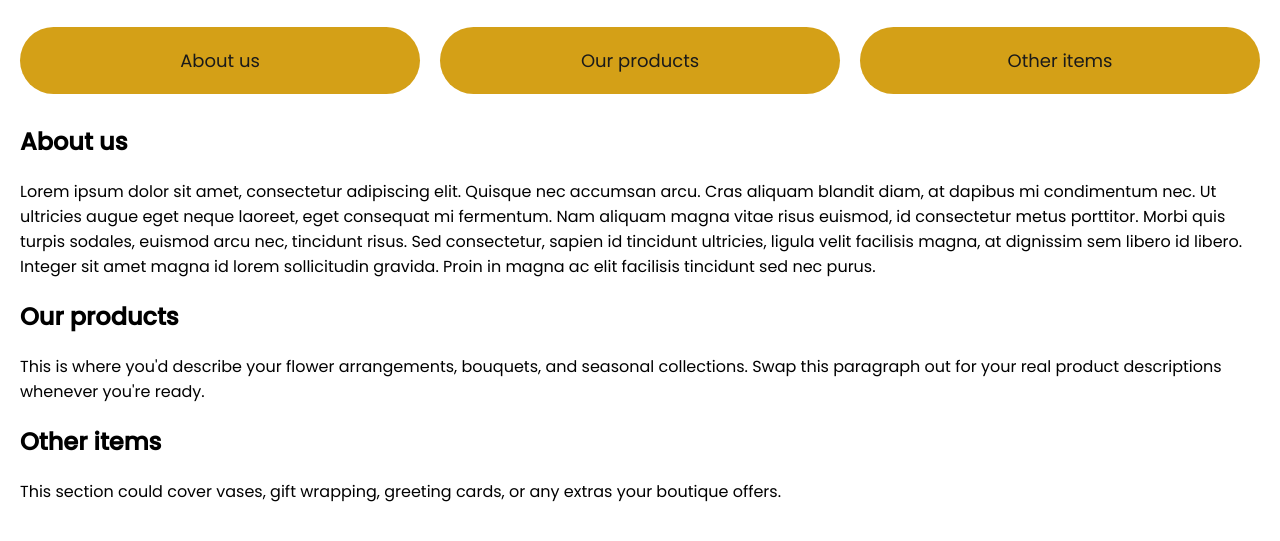
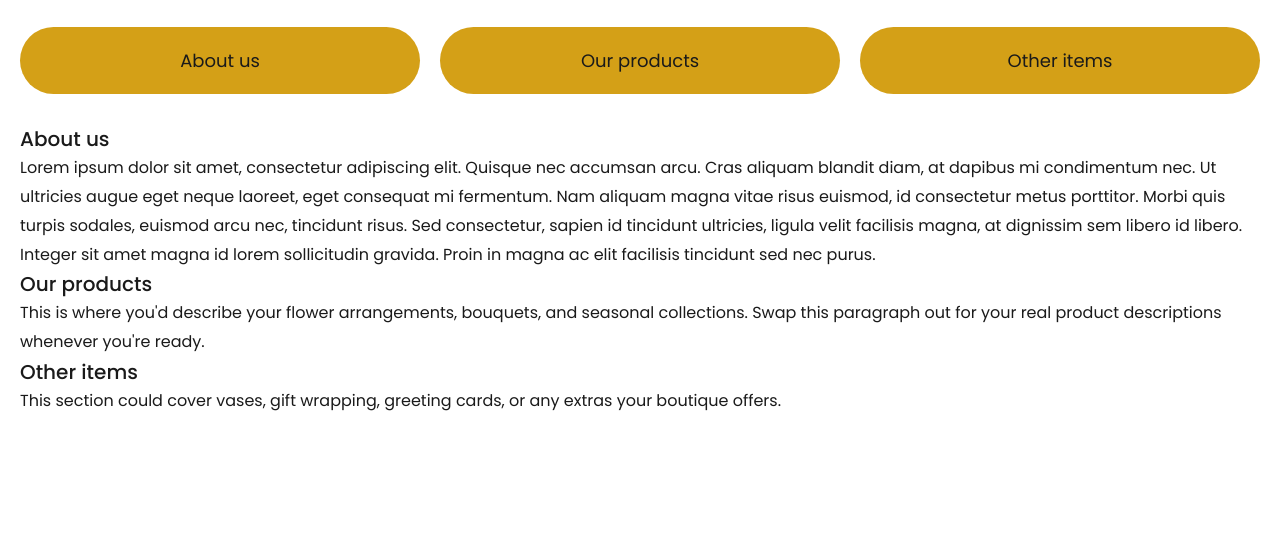
Before and after one commit to kiunguyen-source/WDPS, a plain HTML site: page index.html in a window 1280 px wide. Shown: the part 139-680 px from the top of the page. Drawn offline with nearby package versions, Linux system fonts and the light colour scheme.

```diff
--- a/style.css
+++ b/style.css
@@ -71,7 +71,7 @@
   margin-bottom: 20px;
 }
 
-.section-header h2 {
+h2 {
   margin: 0;
   font-size: 20px;
   font-weight: 500;
@@ -86,7 +86,7 @@
   margin-bottom: 50px; /* space before the next section starts */
 }
 
-.content-box p {
+p {
   margin: 0;
   font-size: 16px;
   line-height: 1.8;
```
